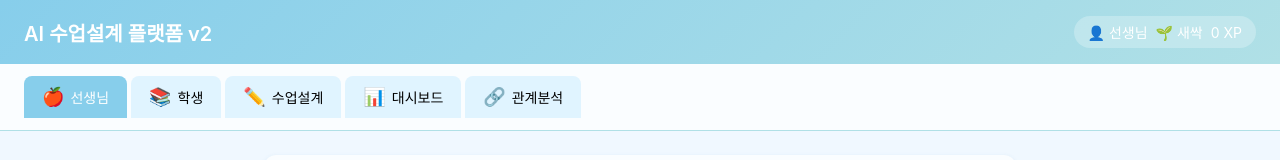
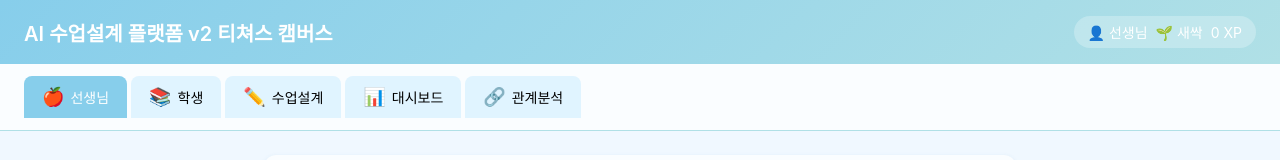
Before and after one commit to shinekim0486/ai-lesson-design-platform-v2-site, a plain HTML site: page index.html in a window 1280 px wide. Shown: the top 160 px of the page. Drawn offline with Linux system fonts and the light colour scheme.

Commit message:
Rename the platform to Teachers Canvas

```diff
--- a/index.html
+++ b/index.html
@@ -3,7 +3,7 @@
 <head>
 <meta charset="UTF-8">
 <meta name="viewport" content="width=device-width, initial-scale=1.0">
-<title>AI 수업설계 플랫폼 v2</title>
+<title>AI 수업설계 플랫폼 v2 티쳐스 캠버스</title>
 <style>
 * { box-sizing: border-box; margin: 0; padding: 0; }
 body {
@@ -273,7 +273,7 @@ table th { background: #e0f4ff; font-weight: 600; }
 <body>
 
 <div class="header">
-  <h1>AI 수업설계 플랫폼 v2</h1>
+  <h1>AI 수업설계 플랫폼 v2 티쳐스 캠버스</h1>
   <div class="xp-display">
     <span>👤 선생님</span>
     <span id="header-level">🌱 새싹</span>
```
